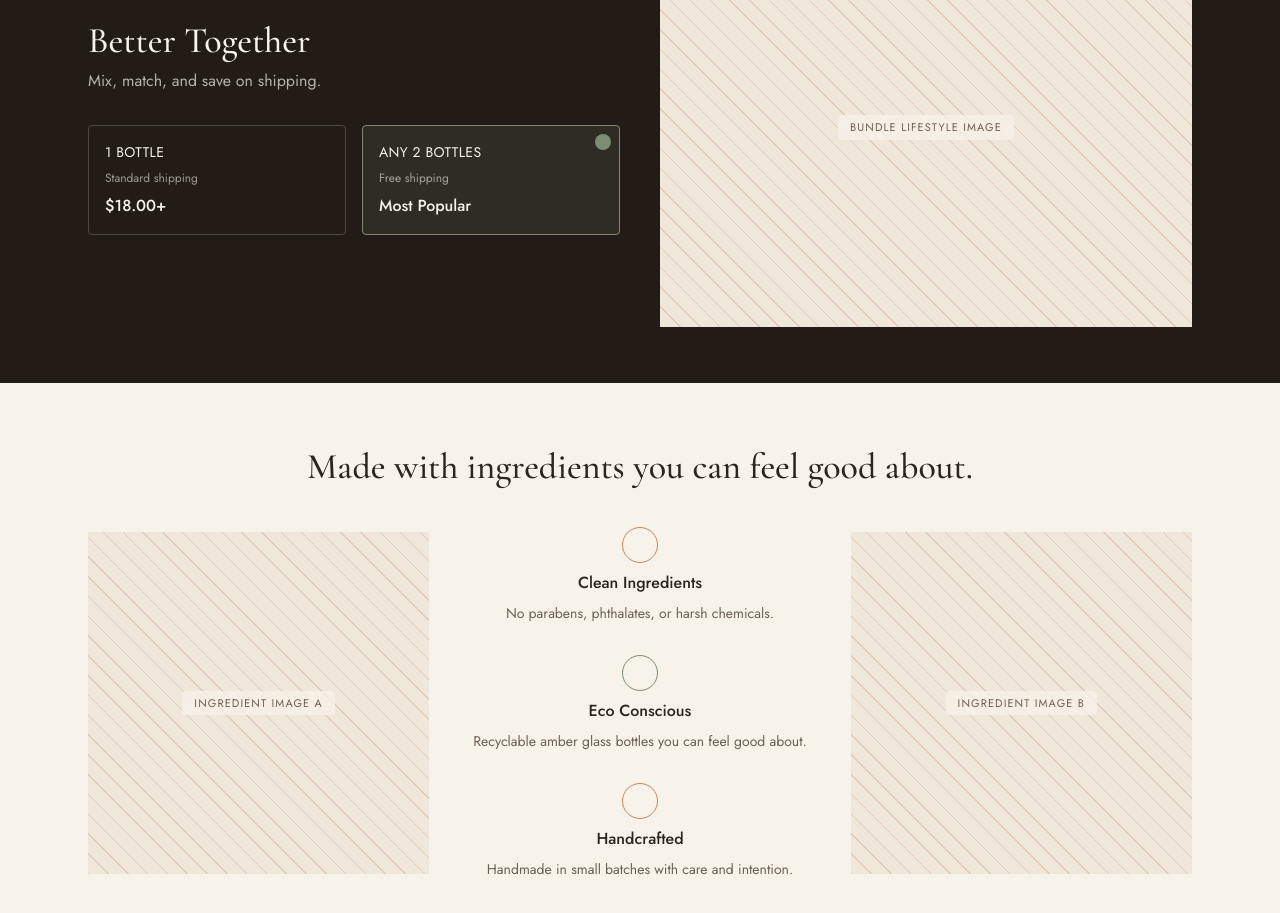
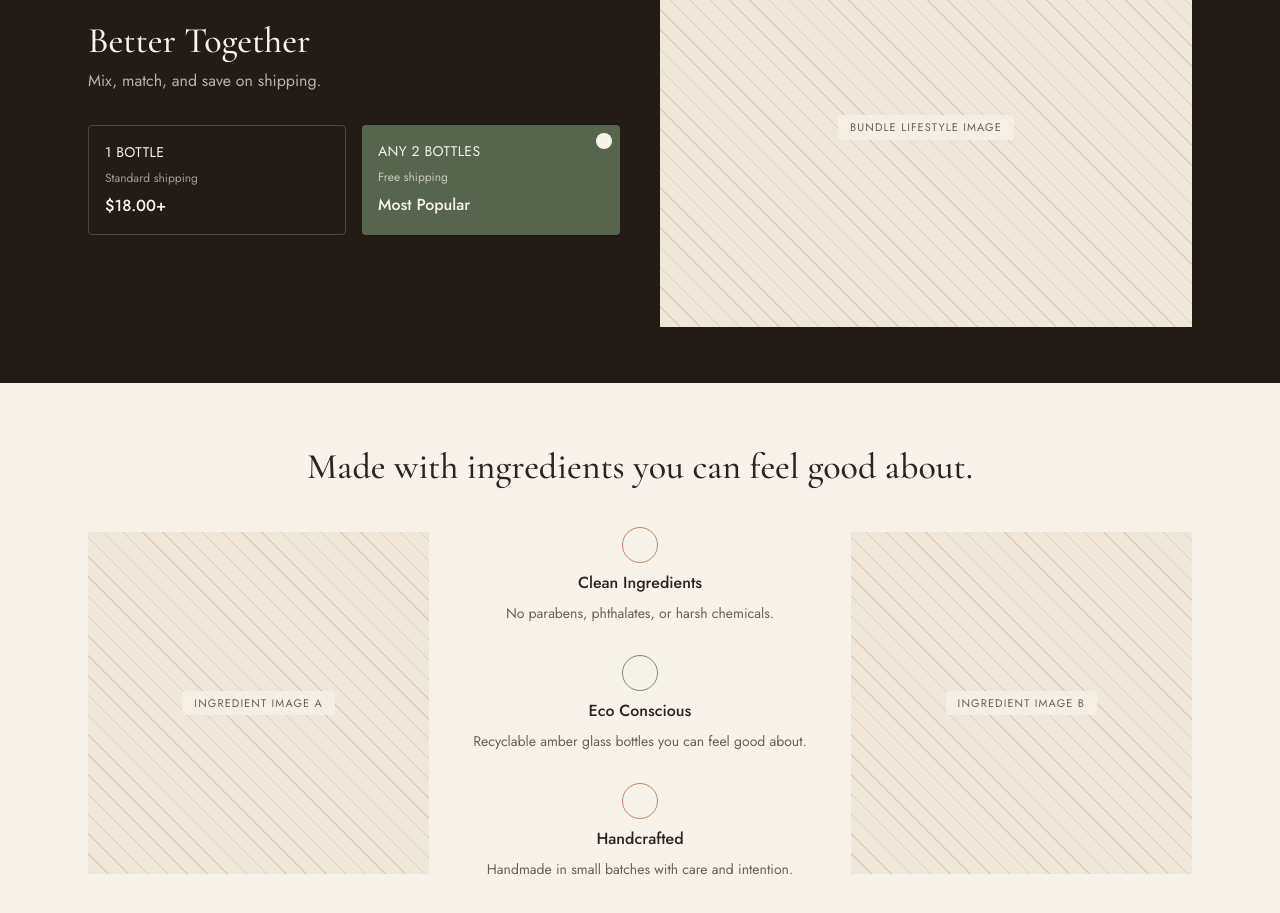
Before and after one commit to whiteforestgroup/Soya-Haven-product-page, a React (Vite) app: page / in a window 1280 px wide. Shown: the part 1680-2593 px from the top of the page. Built offline with nearby package versions, Linux system fonts and the light colour scheme.

Commit message:
Match Any 2 Bottles card to the Choose My Scent button styling
Solid sage-deep fill with cream text instead of a light tint, so the
bundle highlight reads as the same green as the primary CTA.

```diff
--- a/src/components/BundleBanner.jsx
+++ b/src/components/BundleBanner.jsx
@@ -16,10 +16,10 @@ export default function BundleBanner() {
               <p className="mt-2 text-xs text-cream/60">Standard shipping</p>
               <p className="mt-2 font-medium">$18.00+</p>
             </div>
-            <div className="relative rounded border border-sage bg-sage/15 px-4 py-4">
-              <span className="absolute top-2 right-2 h-4 w-4 rounded-full bg-sage" />
+            <div className="relative rounded bg-sage-deep px-4 py-4 text-cream">
+              <span className="absolute top-2 right-2 h-4 w-4 rounded-full bg-cream" />
               <p className="text-sm tracking-wide uppercase">Any 2 Bottles</p>
-              <p className="mt-2 text-xs text-cream/60">Free shipping</p>
+              <p className="mt-2 text-xs text-cream/70">Free shipping</p>
               <p className="mt-2 font-medium">Most Popular</p>
             </div>
           </div>
```
